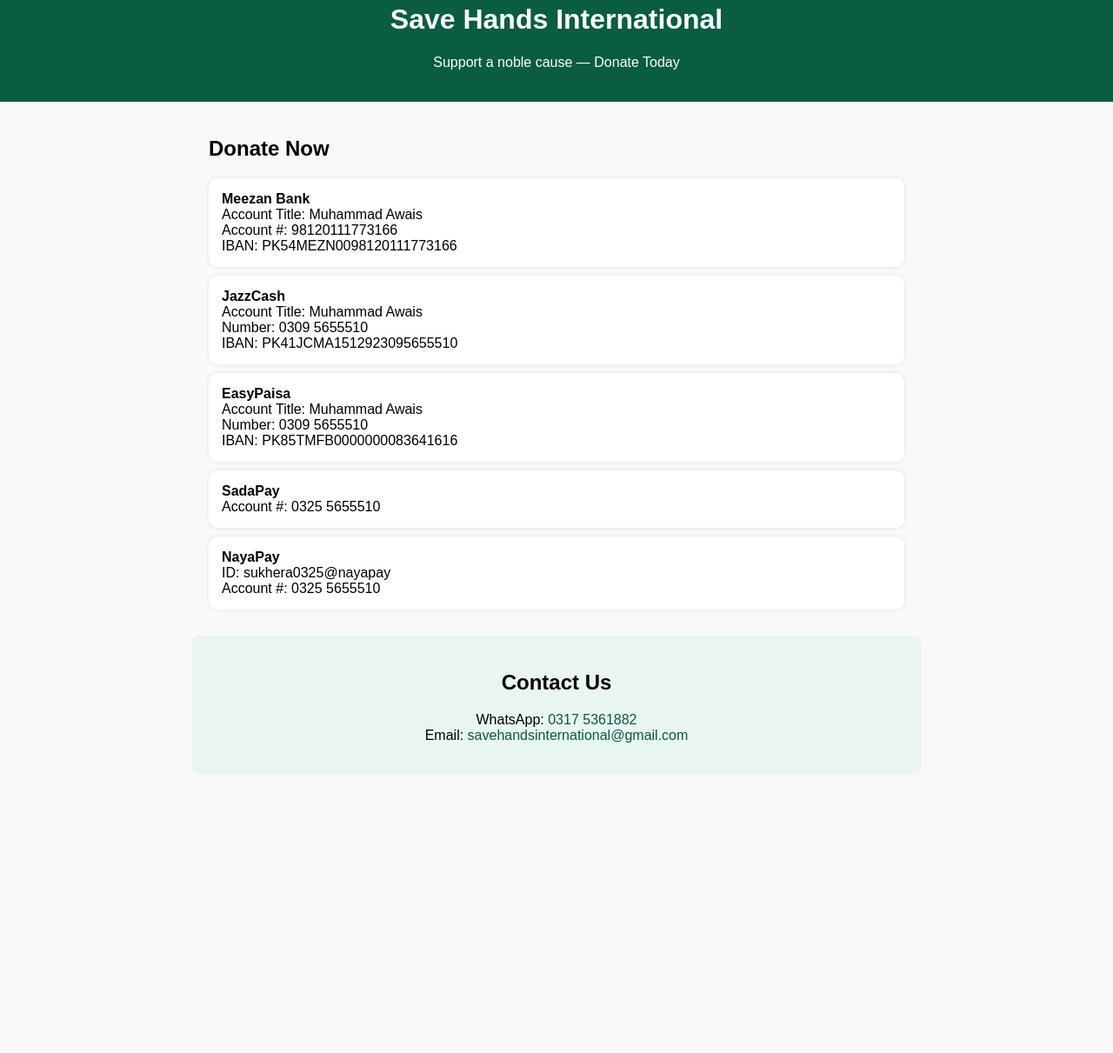
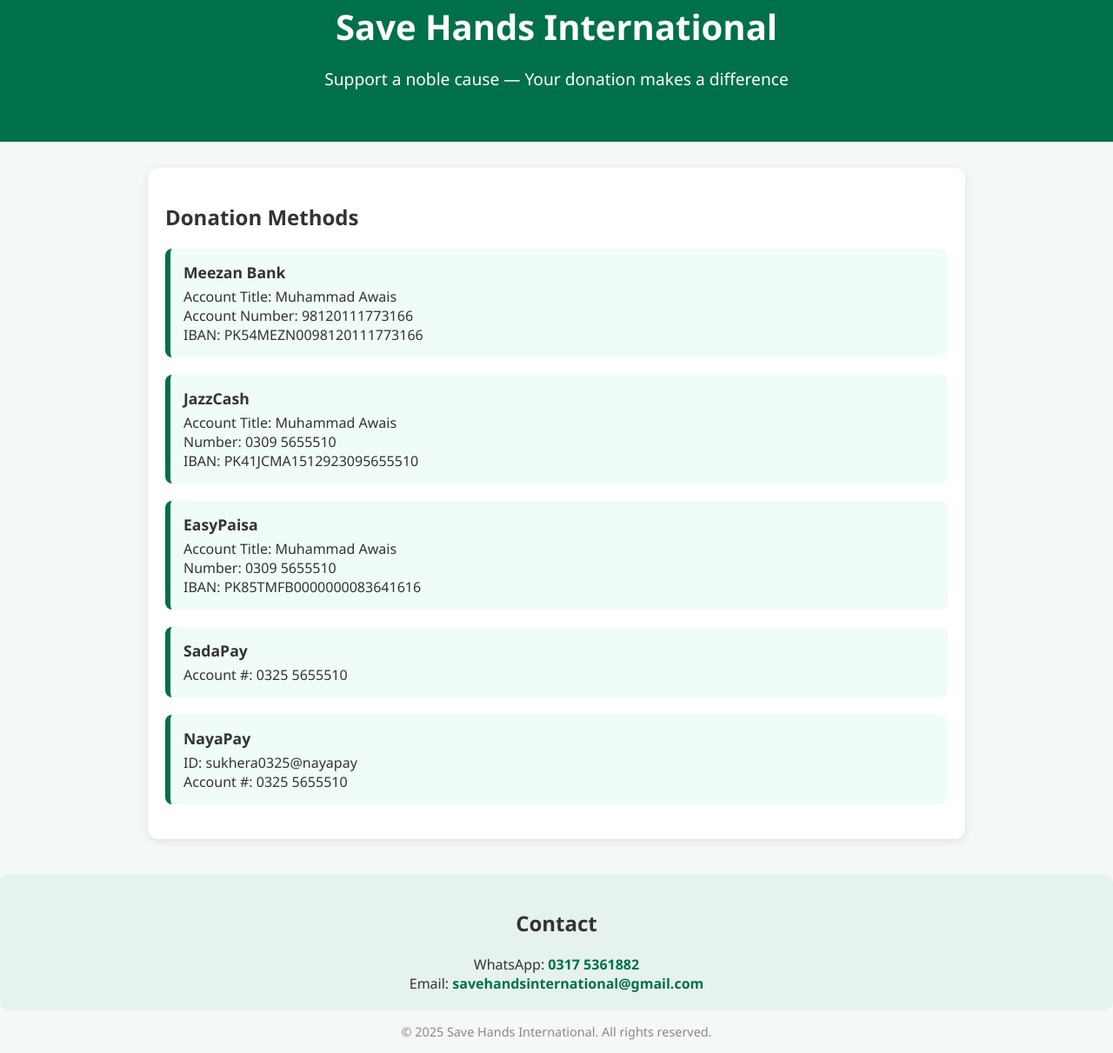
Before and after one commit to awais0306/savehandsinternational.com, a plain HTML site: page index.html in a window 1280 px wide. Shown: the part 37-1248 px from the top of the page at 87% size. Before the commit the page ends 928 px from the top, so only its background shows below. Drawn offline with Linux system fonts and the light colour scheme.

Commit message:
Update index.html

```diff
--- a/index.html
+++ b/index.html
@@ -1,86 +1,133 @@
+
+
 
 <!DOCTYPE html>
 <html lang="en">
 <head>
   <meta charset="UTF-8" />
-  <meta name="viewport" content="width=device-width, initial-scale=1.0" />
+  <meta name="viewport" content="width=device-width, initial-scale=1.0"/>
   <title>Save Hands International</title>
   <style>
     body {
-      font-family: Arial, sans-serif;
-      background: #f9f9f9;
+      font-family: 'Segoe UI', Tahoma, Geneva, Verdana, sans-serif;
       margin: 0;
       padding: 0;
+      background-color: #f5f9f6;
+      color: #333;
     }
     header {
-      background-color: #0a5c42;
+      background-color: #00704a;
       color: white;
+      padding: 40px 20px;
       text-align: center;
+    }
+    header h1 {
+      margin: 0;
+      font-size: 2.5em;
+    }
+    header p {
+      font-size: 1.2em;
+    }
+    main {
+      max-width: 900px;
+      margin: 30px auto;
       padding: 20px;
-    }
-    section {
-      padding: 20px;
-      max-width: 800px;
-      margin: auto;
+      background-color: white;
+      border-radius: 12px;
+      box-shadow: 0 2px 10px rgba(0,0,0,0.1);
     }
     .donation-method {
-      background: white;
+      margin-bottom: 20px;
       padding: 15px;
-      margin: 10px 0;
-      border-radius: 10px;
-      box-shadow: 0 0 5px rgba(0,0,0,0.1);
+      border-left: 6px solid #00704a;
+      background-color: #f0fdf6;
+      border-radius: 8px;
+    }
+    .donation-method strong {
+      display: block;
+      font-size: 1.1em;
+      margin-bottom: 5px;
     }
     .contact {
-      background: #e8f5f1;
+      text-align: center;
+      margin-top: 40px;
       padding: 20px;
-      text-align: center;
+      background-color: #e6f2ed;
       border-radius: 10px;
     }
-    a {
-      color: #0a5c42;
+    .contact a {
+      color: #00704a;
       text-decoration: none;
+      font-weight: bold;
+    }
+    footer {
+      text-align: center;
+      padding: 15px;
+      font-size: 0.9em;
+      color: #888;
+    }
+    @media (max-width: 600px) {
+      header h1 {
+        font-size: 2em;
+      }
+      .donation-method {
+        font-size: 0.95em;
+      }
     }
   </style>
 </head>
 <body>
+
   <header>
     <h1>Save Hands International</h1>
-    <p>Support a noble cause — Donate Today</p>
+    <p>Support a noble cause — Your donation makes a difference</p>
   </header>
-  <section>
-    <h2>Donate Now</h2>
+
+  <main>
+    <h2>Donation Methods</h2>
+
     <div class="donation-method">
-      <strong>Meezan Bank</strong><br />
-      Account Title: Muhammad Awais<br />
-      Account #: 98120111773166<br />
+      <strong>Meezan Bank</strong>
+      Account Title: Muhammad Awais<br/>
+      Account Number: 98120111773166<br/>
       IBAN: PK54MEZN0098120111773166
     </div>
+
     <div class="donation-method">
-      <strong>JazzCash</strong><br />
-      Account Title: Muhammad Awais<br />
-      Number: 0309 5655510<br />
+      <strong>JazzCash</strong>
+      Account Title: Muhammad Awais<br/>
+      Number: 0309 5655510<br/>
       IBAN: PK41JCMA1512923095655510
     </div>
+
     <div class="donation-method">
-      <strong>EasyPaisa</strong><br />
-      Account Title: Muhammad Awais<br />
-      Number: 0309 5655510<br />
+      <strong>EasyPaisa</strong>
+      Account Title: Muhammad Awais<br/>
+      Number: 0309 5655510<br/>
       IBAN: PK85TMFB0000000083641616
     </div>
+
     <div class="donation-method">
-      <strong>SadaPay</strong><br />
+      <strong>SadaPay</strong>
       Account #: 0325 5655510
     </div>
+
     <div class="donation-method">
-      <strong>NayaPay</strong><br />
-      ID: sukhera0325@nayapay<br />
+      <strong>NayaPay</strong>
+      ID: sukhera0325@nayapay<br/>
       Account #: 0325 5655510
     </div>
+  </main>
+
+  <section class="contact">
+    <h2>Contact</h2>
+    WhatsApp: <a href="https://wa.me/923175361882">0317 5361882</a><br/>
+    Email: <a href="mailto:savehandsinternational@gmail.com">savehandsinternational@gmail.com</a>
   </section>
-  <section class="contact">
-    <h2>Contact Us</h2>
-    <p>WhatsApp: <a href="https://wa.me/923175361882">0317 5361882</a><br />
-    Email: <a href="mailto:savehandsinternational@gmail.com">savehandsinternational@gmail.com</a></p>
-  </section>
+
+  <footer>
+    &copy; 2025 Save Hands International. All rights reserved.
+  </footer>
+
 </body>
 </html>
```
